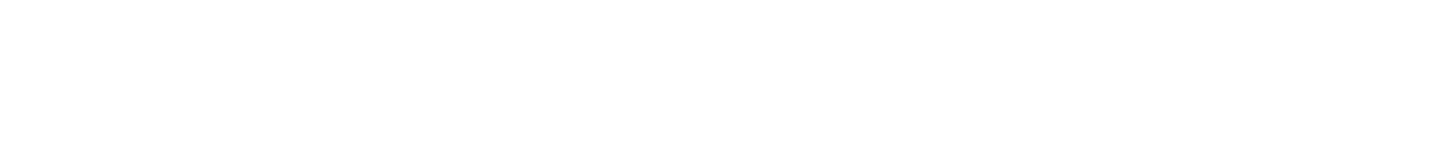
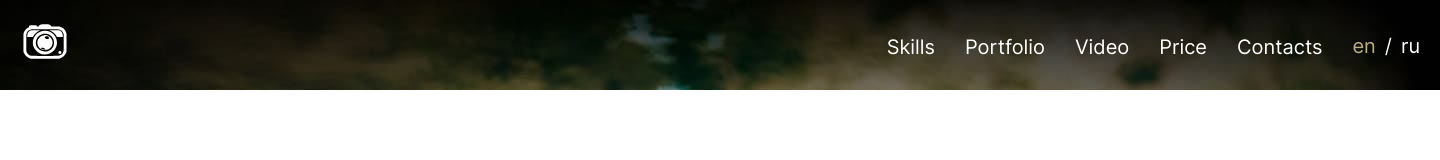
Before and after one commit to Sirkevich/random-jokes, a plain HTML site: page portfolio/index.html in a window 1280 px wide. Shown: the whole page, 1440 px wide, since content can reach past the window. Drawn offline with Linux system fonts and the light colour scheme.

Commit message:
feat: add header

```diff
--- a/portfolio/index.html
+++ b/portfolio/index.html
@@ -11,8 +11,22 @@
 </head>
 <body>
     <header class="header">
-        <div class="container">
+        <div class="header-container container">
+            <div class="logo">
 
+            </div>
+            <div class="nav">
+                <ul class="nav-list">
+                    <li class="nav-item"><a href="#skills" class="nav-link">Skills</a></li>
+                    <li class="nav-item"><a href="#portfolio" class="nav-link">Portfolio</a></li>
+                    <li class="nav-item"><a href="#video" class="nav-link">Video</a></li>
+                    <li class="nav-item"><a href="#price" class="nav-link">Price</a></li>
+                    <li class="nav-item"><a href="#contacts" class="nav-link">Contacts</a></li>
+                  </ul>
+            </div>
+            <div class="language">
+                <a href="#" class="language-link language-link-active">en</a><span class="language-text">/</span><a href="#" class="language-link">ru</a>
+            </div>
         </div>
     </header>
     <main class="main">
--- a/portfolio/style/style.css
+++ b/portfolio/style/style.css
@@ -16,8 +16,99 @@
     font-weight: 700;
 }
 
+* {
+    box-sizing: border-box;
+}
+
+html {
+    scroll-behavior: smooth;
+}
+
 .container {
     width: 1440px;
     margin: 0 auto;
     padding: 0 20px;
+
 }
+
+.header-container  {
+    display: flex;
+    justify-content: space-between;
+    height: 90px;
+    padding: 20px 20px;
+    background: url('../assets/img/bg.jpg');
+    background-repeat: no-repeat;
+    background-position: center 0;
+}
+
+.logo {
+    width: 50px;
+    height: 50px;
+    background-image: url('../assets/img/logo.svg');
+    background-size: contain;
+    background-repeat: no-repeat;
+    transition: 0.3s;
+
+}
+
+.logo:hover {
+    filter: invert(26%) sepia(15%) saturate(638%) hue-rotate(7deg) brightness(92%)
+      contrast(87%);
+}
+
+.nav {
+    margin-left: auto;
+
+}
+
+.nav-list {
+    display: flex;
+    justify-content: flex-end;
+    align-items: center;
+}
+
+.nav-item {
+  list-style: none;
+}
+
+.nav-link {
+    color: #FFFFFF;
+    text-decoration: none;
+    font-family: Inter, sans-serif;
+    font-style: normal;
+    font-size: 20px;
+    padding-right: 30px;
+}
+
+.language {
+    padding-top: 15px;
+}
+
+.language-link {
+
+    color: #FFFFFF;
+    text-decoration: none;
+    font-family: Inter, sans-serif;
+    font-style: normal;
+    font-weight: 700px;
+    font-size: 20px;
+    text-decoration: none;
+}
+
+.language-link-active {
+
+    color: #BDAE82;
+
+}
+
+.language-text {
+    color: #FFFFFF;
+    text-decoration: none;
+    font-family: Inter, sans-serif;
+    /* font-style: normal; */
+    font-weight: 900px;
+    font-size: 20px;
+    color: #FFFFFF;
+    padding: 0 9px;
+    font-weight: 700px;
+}
```
